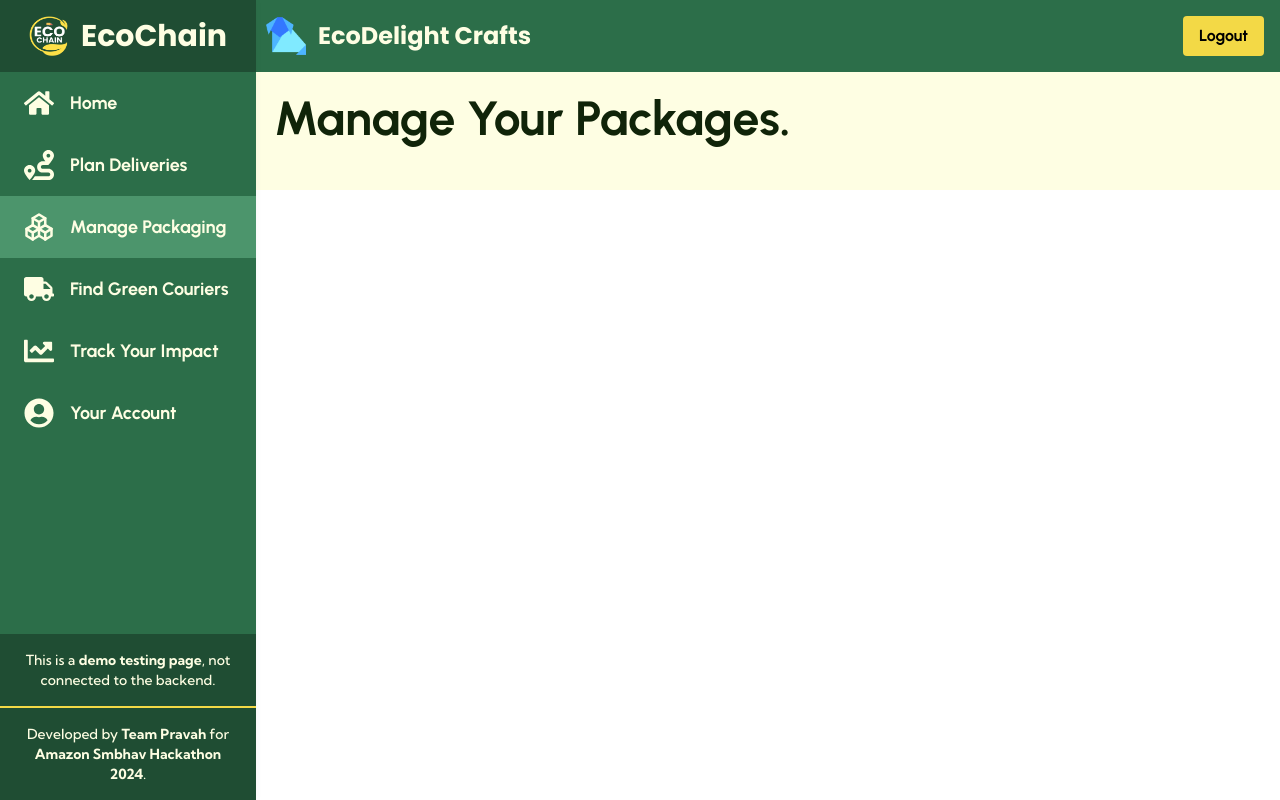
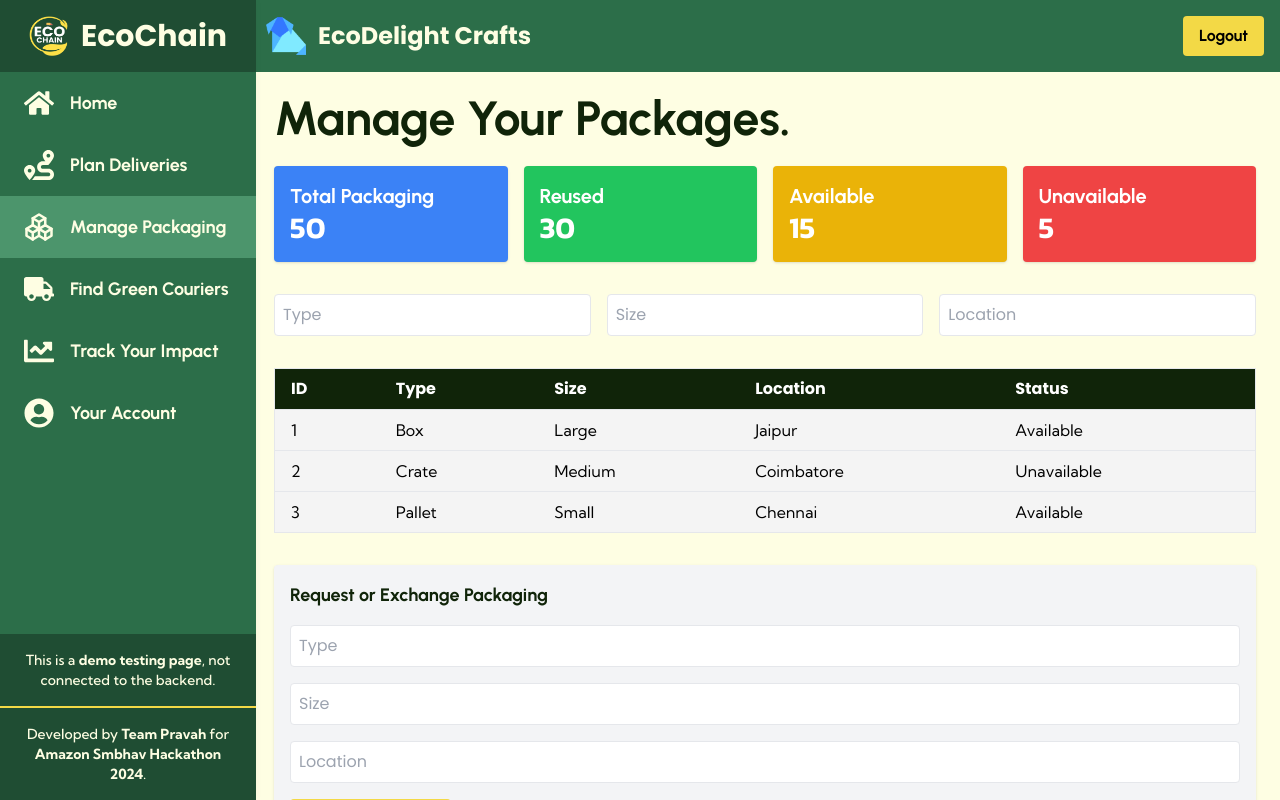
Before and after one commit to fromjyce/EcoChain, a Next.js app in the folder frontend/: page /spen in a window 1280 px wide. Built offline with nearby package versions, Linux system fonts and the light colour scheme.

Commit message:
added spen

```diff
--- a/frontend/pages/spen.js
+++ b/frontend/pages/spen.js
@@ -3,7 +3,8 @@ import Sidebar from './components/sidebar';
 import Head from "next/head";
 import { useEffect, useState } from 'react';
 import Navbar from './components/navbar';
-
+import dynamic from "next/dynamic";
+const Map = dynamic(() => import("./components/Map"), { ssr: false });
 
 const handleLogout = () => {
     console.log("User logged out");
@@ -14,6 +15,20 @@ const SPEN = () => {
     useEffect(() => {
         setIsClient(true);
     }, []);
+
+    const [packagingData, setPackagingData] = useState([
+        { id: 1, type: "Box", size: "Large", location: "Jaipur", status: "Available" },
+        { id: 2, type: "Crate", size: "Medium", location: "Coimbatore", status: "Unavailable" },
+        { id: 3, type: "Pallet", size: "Small", location: "Chennai", status: "Available" },
+      ]);
+
+    const [filters, setFilters] = useState({ type: "", size: "", location: "" });
+
+    const filteredData = packagingData.filter((item) =>
+        Object.keys(filters).every((key) =>
+          filters[key] ? item[key].toLowerCase().includes(filters[key].toLowerCase()) : true
+        )
+      );
 
   return (
     <>
@@ -28,7 +43,102 @@ const SPEN = () => {
         <Navbar smbName="EcoDelight Crafts" logoPath="/dummy/smblogo.png" onLogout={handleLogout} />
         <div className='p-6'>
           <h1 className="text-5xl font-bold text-[#102409] mb-6 urbanist">Manage Your Packages.</h1>
+            <div className='space-y-8'>
+            <div className="grid grid-cols-1 md:grid-cols-4 gap-4">
+        <div className="bg-blue-500 text-white p-4 rounded shadow">
+          <h2 className="text-xl font-bold urbanist">Total Packaging</h2>
+          <p className="text-3xl kanit font-semibold">50</p>
+        </div>
+        <div className="bg-green-500 text-white p-4 rounded shadow">
+          <h2 className="text-xl font-bold urbanist">Reused</h2>
+          <p className="text-3xl kanit font-semibold">30</p>
+        </div>
+        <div className="bg-yellow-500 text-white p-4 rounded shadow">
+          <h2 className="text-xl font-bold urbanist">Available</h2>
+          <p className="text-3xl kanit font-semibold">15</p>
+        </div>
+        <div className="bg-red-500 text-white p-4 rounded shadow">
+          <h2 className="text-xl font-bold urbanist">Unavailable</h2>
+          <p className="text-3xl kanit font-semibold">5</p>
+        </div>
+      </div>
+      <div className="flex space-x-4">
+        <input
+          type="text"
+          placeholder="Type"
+          className="border p-2 rounded w-1/3 poppins"
+          onChange={(e) => setFilters({ ...filters, type: e.target.value })}
+        />
+        <input
+          type="text"
+          placeholder="Size"
+          className="border p-2 rounded w-1/3 poppins"
+          onChange={(e) => setFilters({ ...filters, size: e.target.value })}
+        />
+        <input
+          type="text"
+          placeholder="Location"
+          className="border p-2 rounded w-1/3 poppins"
+          onChange={(e) => setFilters({ ...filters, location: e.target.value })}
+        />
+      </div>
+      <div className="overflow-x-auto">
+        <table className="min-w-full bg-[#f4f4f4] border rounded shadow">
+          <thead className="bg-[#102409] text-white poppins">
+            <tr>
+              <th className="py-2 px-4 text-left">ID</th>
+              <th className="py-2 px-4 text-left">Type</th>
+              <th className="py-2 px-4 text-left">Size</th>
+              <th className="py-2 px-4 text-left">Location</th>
+              <th className="py-2 px-4 text-left">Status</th>
+            </tr>
+          </thead>
+          <tbody>
+            {filteredData.map((item) => (
+              <tr key={item.id} className="border-t kumbh_sans">
+                <td className="py-2 px-4">{item.id}</td>
+                <td className="py-2 px-4">{item.type}</td>
+                <td className="py-2 px-4">{item.size}</td>
+                <td className="py-2 px-4">{item.location}</td>
+                <td className="py-2 px-4">{item.status}</td>
+              </tr>
+            ))}
+          </tbody>
+        </table>
+      </div>
+      <form
+        className="space-y-4 bg-gray-100 p-4 rounded shadow"
+        onSubmit={(e) => e.preventDefault()}
+      >
+        <h2 className="text-lg font-bold urbanist text-[#102409]">Request or Exchange Packaging</h2>
+        <input
+          type="text"
+          placeholder="Type"
+          className="border p-2 rounded w-full poppins"
+        />
+        <input
+          type="text"
+          placeholder="Size"
+          className="border p-2 rounded w-full poppins"
+        />
+        <input
+          type="text"
+          placeholder="Location"
+          className="border p-2 rounded w-full poppins"
+        />
+        <button
+          type="submit"
+          className="bg-[#F3D946] text-black font-semibold py-2 px-4 rounded poppins"
+        >
+          Submit Request
+        </button>
+      </form>
 
+      {/* Location Map */}
+      <div className="h-96">
+        <Map locations={packagingData.map((pkg) => pkg.location)} />
+      </div>
+            </div>
           </div>
         </div>
       </div>
```
